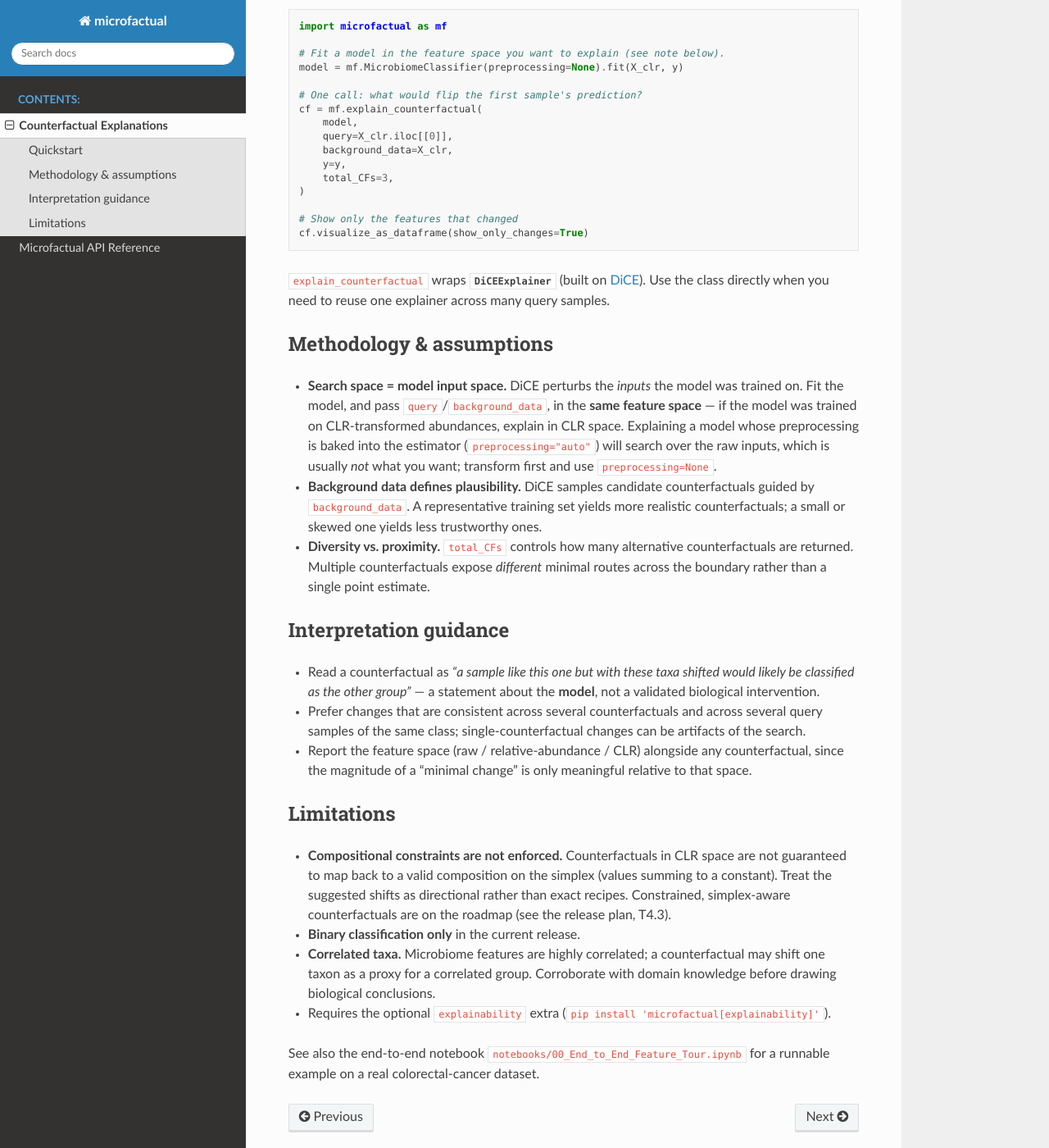
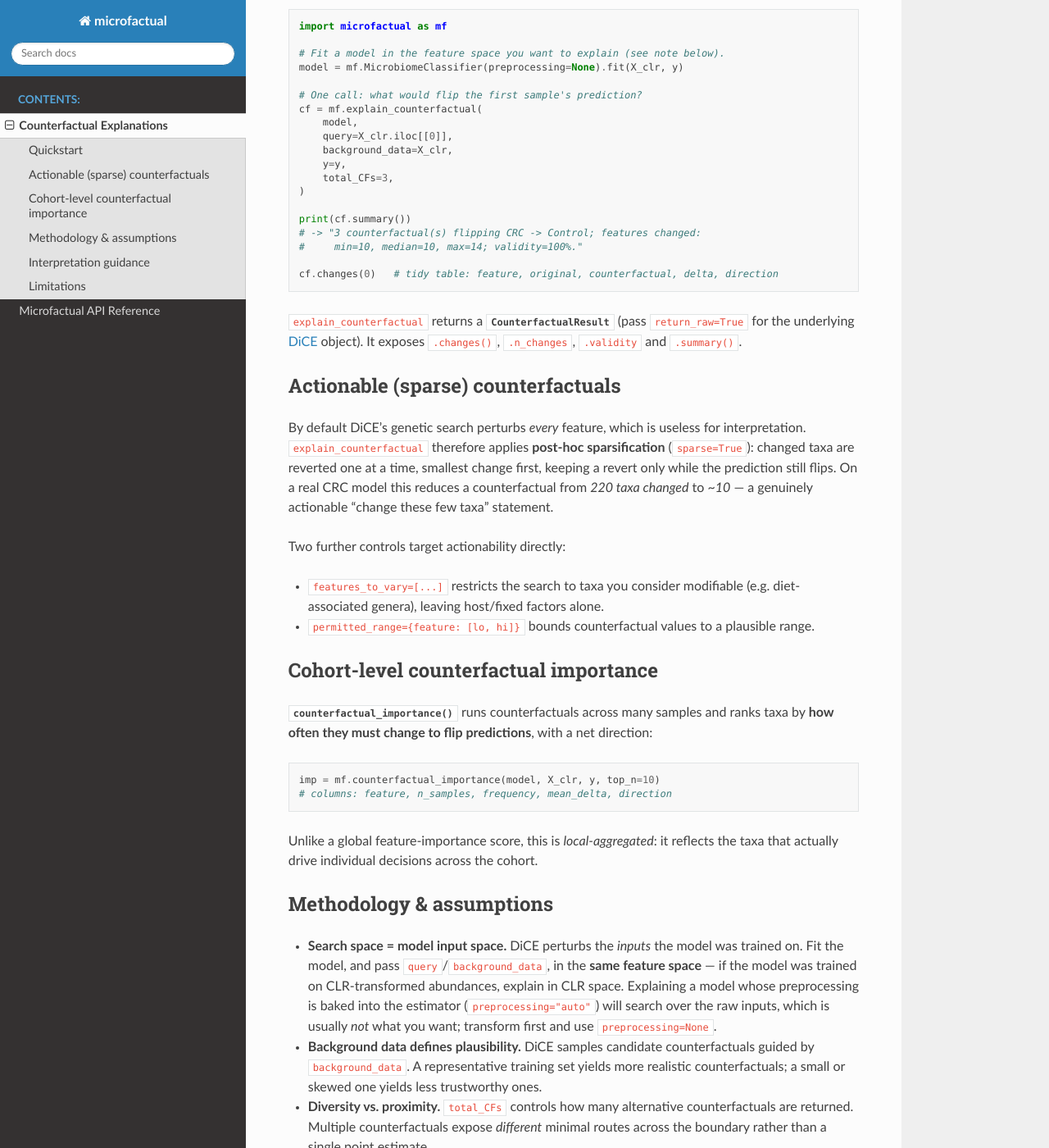
Before and after one commit to simeonhebrew/MicroFactual, a Sphinx documentation site: the page built from docs/counterfactuals.rst, in a window 1280 px wide and 1400 px high, scrolled down 445 px. Shown: the whole window at 82% size. Built offline with Sphinx 7.4.7 and the Read the Docs theme 3.1.0, drawn with Linux system fonts in a browser that asks for light colours.

Commit message:
docs: document actionable CFs, result object, cohort importance
Update counterfactuals.rst: quickstart now uses .summary()/.changes(), plus new
sections on sparse/actionable counterfactuals (features_to_vary, permitted_range)
and counterfactual_importance() cohort aggregation.

Co-Authored-By: Claude Opus 4.8 <noreply@anthropic.com>

```diff
--- a/docs/counterfactuals.rst
+++ b/docs/counterfactuals.rst
@@ -31,12 +31,49 @@ Quickstart
         total_CFs=3,
     )
 
-    # Show only the features that changed
-    cf.visualize_as_dataframe(show_only_changes=True)
+    print(cf.summary())
+    # -> "3 counterfactual(s) flipping CRC -> Control; features changed:
+    #     min=10, median=10, max=14; validity=100%."
 
-``explain_counterfactual`` wraps :class:`~microfactual.explainability.counterfactuals.DiCEExplainer`
-(built on `DiCE <https://github.com/interpretml/DiCE>`_). Use the class directly
-when you need to reuse one explainer across many query samples.
+    cf.changes(0)   # tidy table: feature, original, counterfactual, delta, direction
+
+``explain_counterfactual`` returns a
+:class:`~microfactual.explainability.result.CounterfactualResult` (pass
+``return_raw=True`` for the underlying `DiCE <https://github.com/interpretml/DiCE>`_
+object). It exposes ``.changes()``, ``.n_changes``, ``.validity`` and
+``.summary()``.
+
+Actionable (sparse) counterfactuals
+-----------------------------------
+
+By default DiCE's genetic search perturbs *every* feature, which is useless for
+interpretation. ``explain_counterfactual`` therefore applies **post-hoc
+sparsification** (``sparse=True``): changed taxa are reverted one at a time,
+smallest change first, keeping a revert only while the prediction still flips.
+On a real CRC model this reduces a counterfactual from *220 taxa changed* to
+*~10* — a genuinely actionable "change these few taxa" statement.
+
+Two further controls target actionability directly:
+
+- ``features_to_vary=[...]`` restricts the search to taxa you consider
+  modifiable (e.g. diet-associated genera), leaving host/fixed factors alone.
+- ``permitted_range={feature: [lo, hi]}`` bounds counterfactual values to a
+  plausible range.
+
+Cohort-level counterfactual importance
+--------------------------------------
+
+:func:`~microfactual.explainability.counterfactuals.counterfactual_importance`
+runs counterfactuals across many samples and ranks taxa by **how often they must
+change to flip predictions**, with a net direction:
+
+.. code-block:: python
+
+    imp = mf.counterfactual_importance(model, X_clr, y, top_n=10)
+    # columns: feature, n_samples, frequency, mean_delta, direction
+
+Unlike a global feature-importance score, this is *local-aggregated*: it reflects
+the taxa that actually drive individual decisions across the cohort.
 
 Methodology & assumptions
 --------------------------
```
